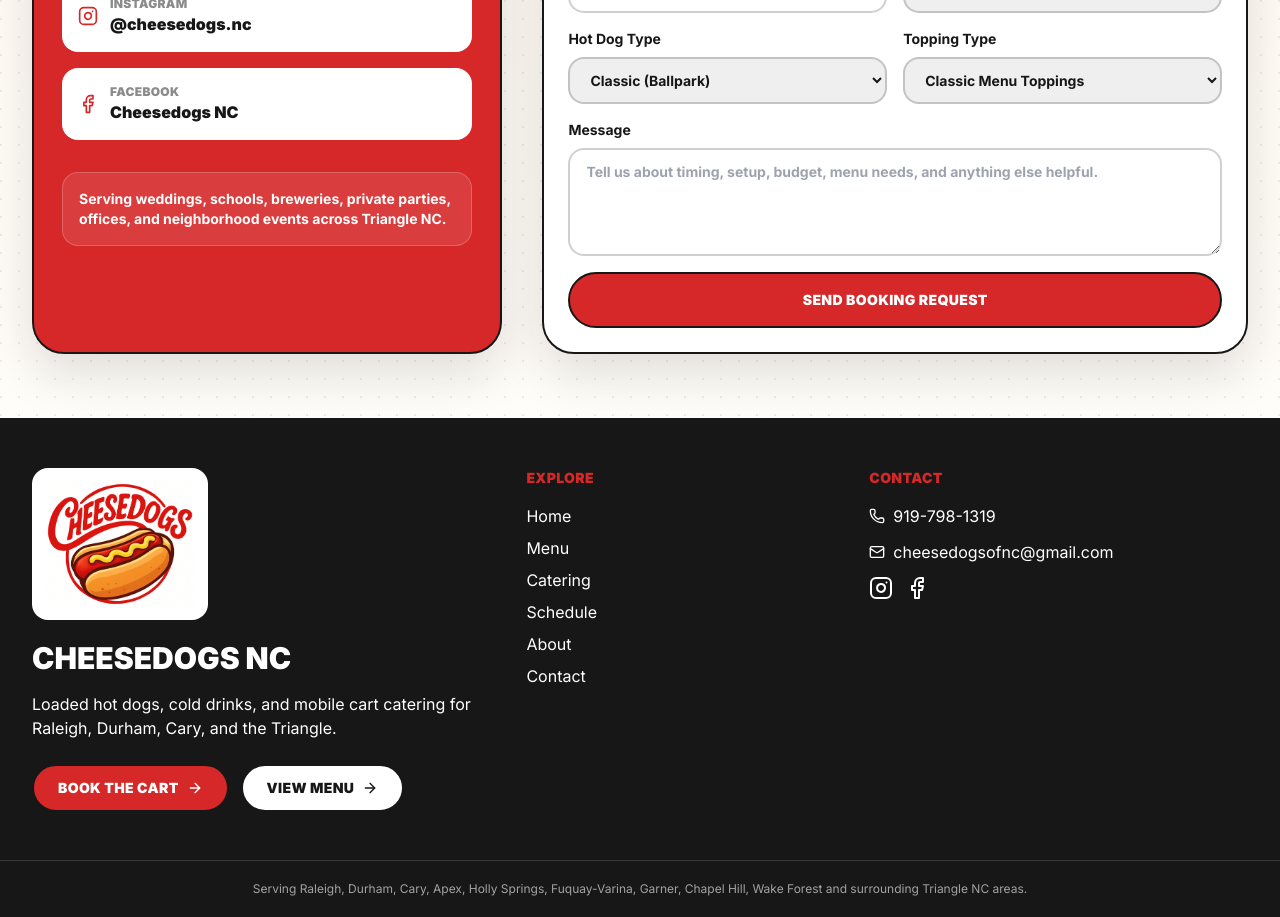
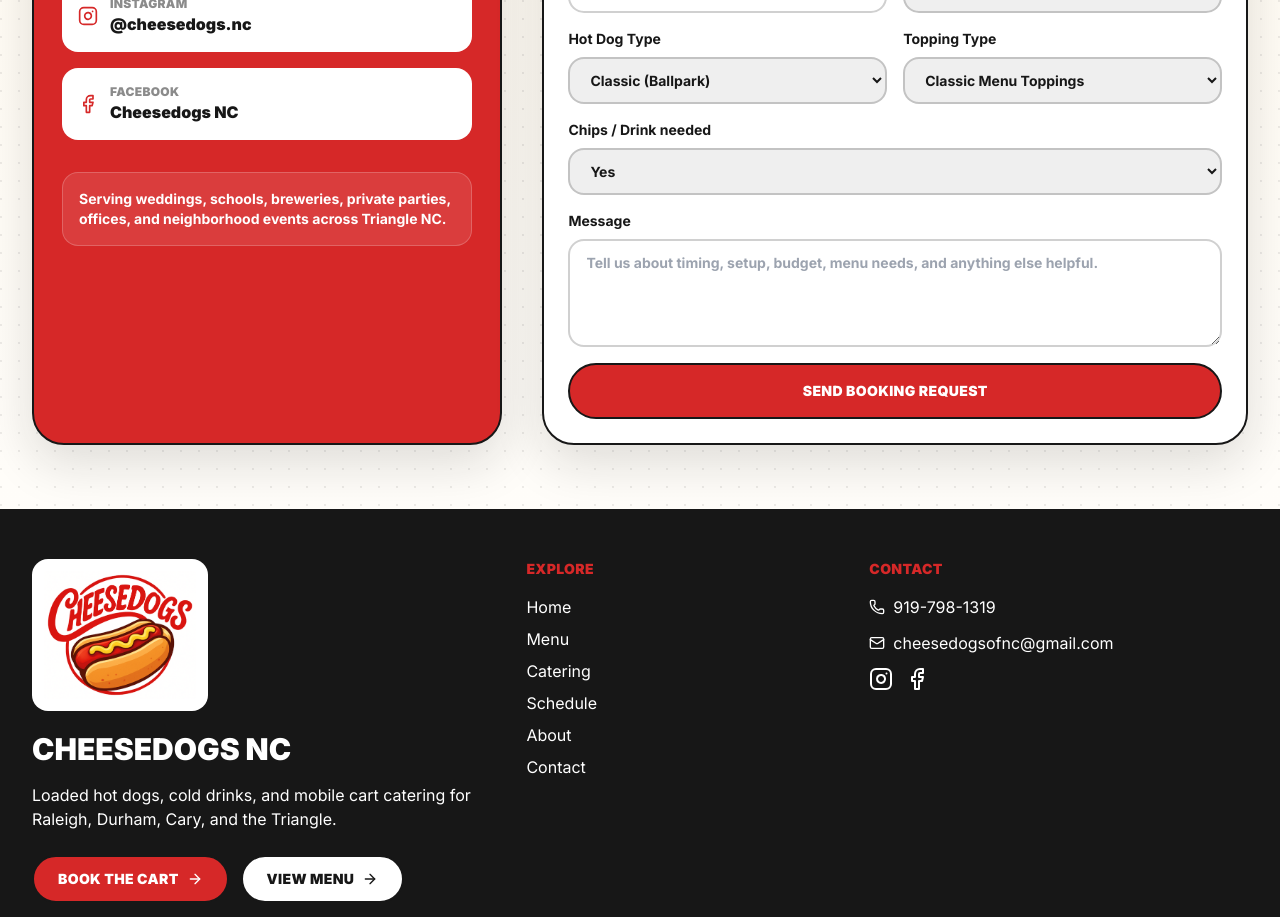
Before and after one commit to peyton-ssllc/cheesedogsncv3, a Next.js app: page /contact in a window 1280 px wide. Shown: the part 1260-2177 px from the top of the page. Built offline with nearby package versions, Linux system fonts and the light colour scheme.

Commit message:
Add chips and drink preference to booking form

```diff
--- a/components/BookingForm.tsx
+++ b/components/BookingForm.tsx
@@ -102,6 +102,7 @@
             <option>Classic (Ballpark)</option>
             <option>Premium (Bright Leaf Red)</option>
             <option>Both</option>
+            <option>Other (please specify)</option>
           </select>
         </label>
         <label className="grid gap-2 text-sm font-bold">
@@ -112,6 +113,13 @@
           </select>
         </label>
       </div>
+      <label className="grid gap-2 text-sm font-bold">
+        Chips / Drink needed
+        <select name="chipsDrinkNeeded" className="focus-ring rounded-2xl border-2 border-grill/20 px-4 py-3">
+          <option>Yes</option>
+          <option>No</option>
+        </select>
+      </label>
       <label className="grid gap-2 text-sm font-bold">
         Message
         <textarea
```
